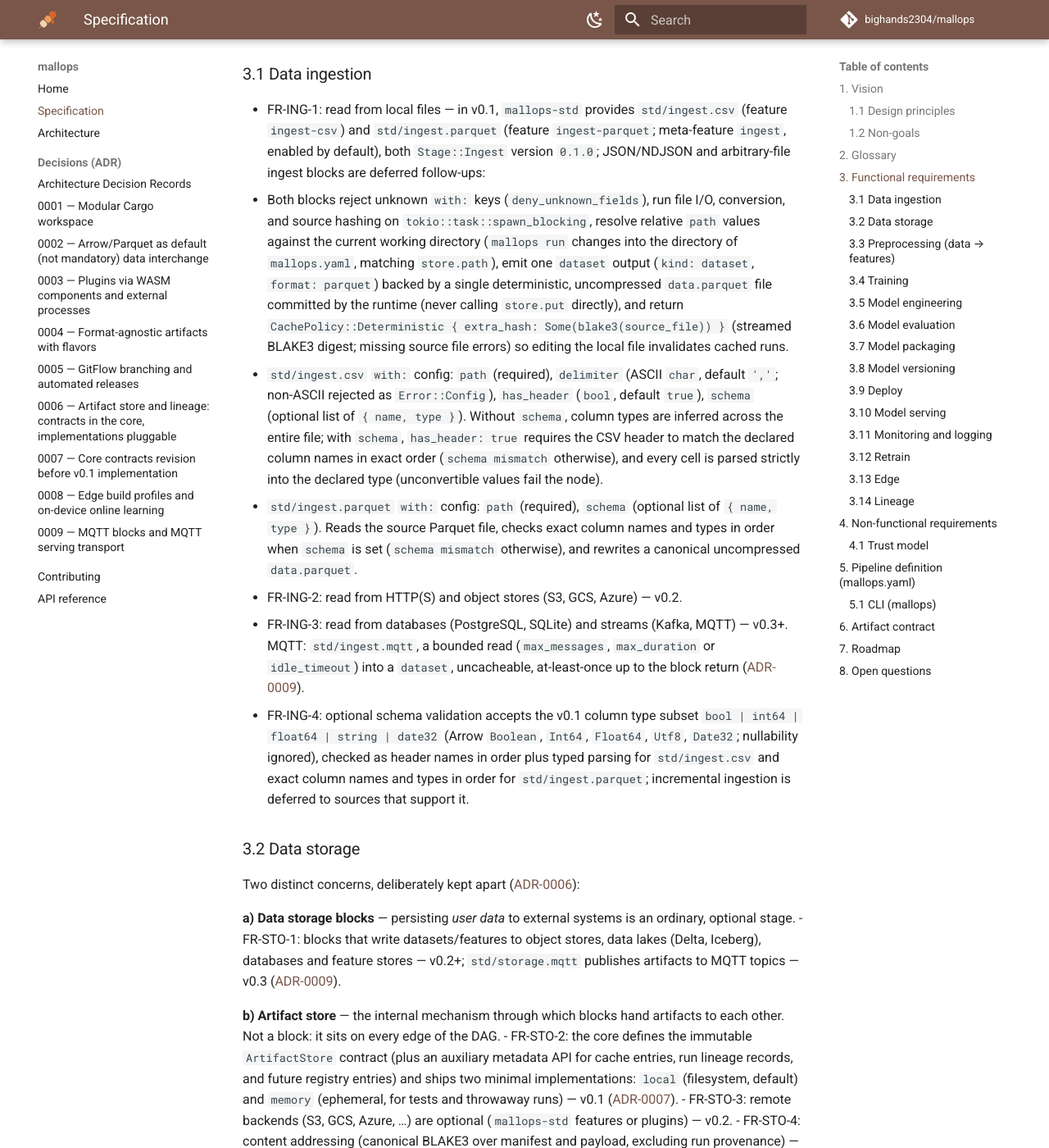
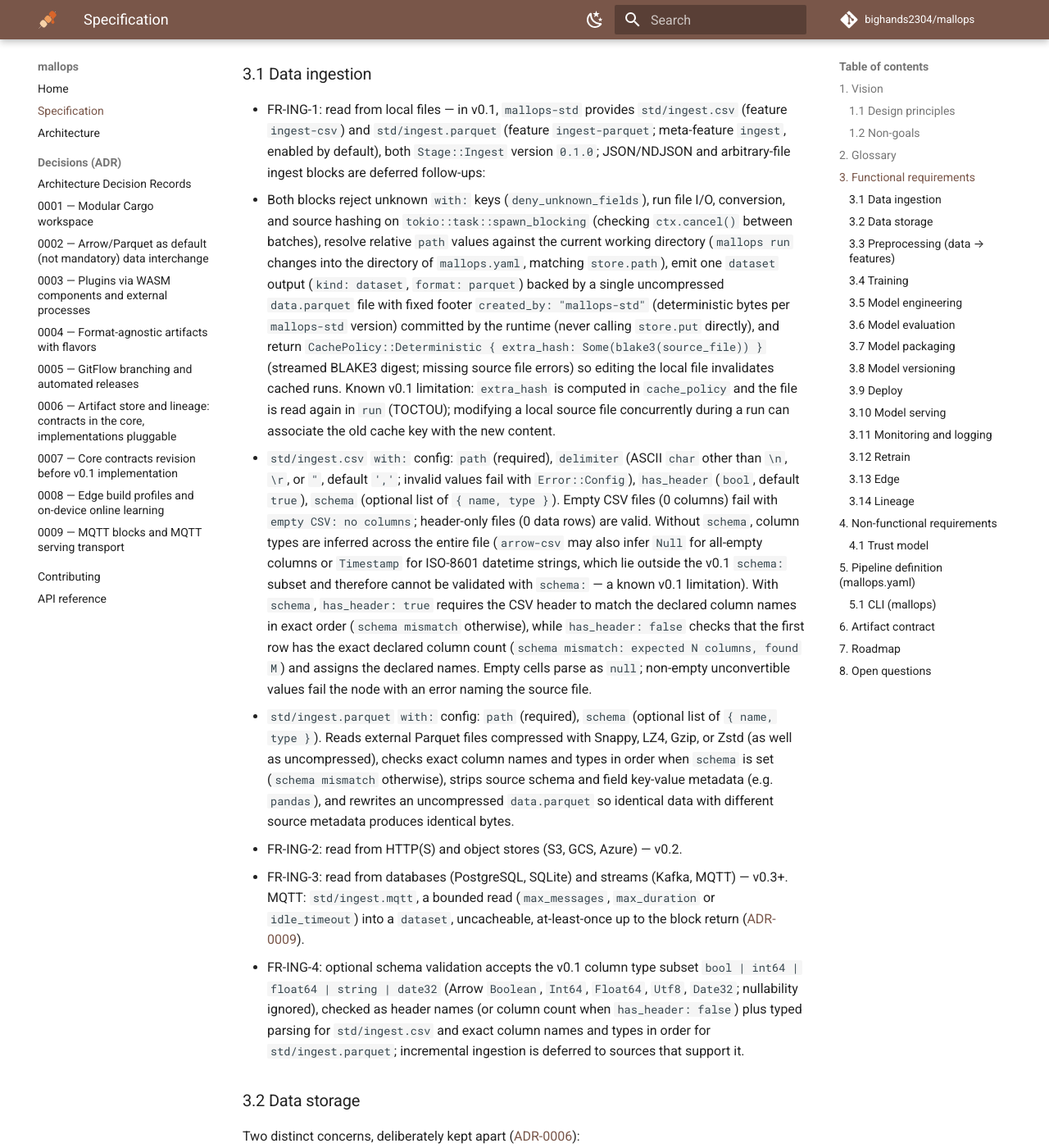
Before and after one commit to bighands2304/mallops, an MkDocs documentation site: the page built from docs/SPEC.md, in a window 1280 px wide and 1400 px high, scrolled down 2101 px. Shown: the whole window at 82% size. Built offline with MkDocs 1.6.1 and Material for MkDocs 9.7.7, drawn with Linux system fonts in a browser that asks for light colours; comment, search, counter and statistics services are not loaded; the version menu is left out; some of the changed text lies outside the part shown.

Commit message:
docs: document ingest codecs, metadata stripping and v0.1 limits (#11)
Signed-off-by: bighands2304 <61188329+bighands2304@users.noreply.github.com>

```diff
--- a/docs/SPEC.md
+++ b/docs/SPEC.md
@@ -50,12 +50,12 @@ Each stage below lists what the **standard library of blocks** (`mallops-std`) m
 
 ### 3.1 Data ingestion
 - FR-ING-1: read from local files — in v0.1, `mallops-std` provides `std/ingest.csv` (feature `ingest-csv`) and `std/ingest.parquet` (feature `ingest-parquet`; meta-feature `ingest`, enabled by default), both `Stage::Ingest` version `0.1.0`; JSON/NDJSON and arbitrary-file ingest blocks are deferred follow-ups:
-  - Both blocks reject unknown `with:` keys (`deny_unknown_fields`), run file I/O, conversion, and source hashing on `tokio::task::spawn_blocking`, resolve relative `path` values against the current working directory (`mallops run` changes into the directory of `mallops.yaml`, matching `store.path`), emit one `dataset` output (`kind: dataset`, `format: parquet`) backed by a single deterministic, uncompressed `data.parquet` file committed by the runtime (never calling `store.put` directly), and return `CachePolicy::Deterministic { extra_hash: Some(blake3(source_file)) }` (streamed BLAKE3 digest; missing source file errors) so editing the local file invalidates cached runs.
-  - `std/ingest.csv` `with:` config: `path` (required), `delimiter` (ASCII `char`, default `','`; non-ASCII rejected as `Error::Config`), `has_header` (`bool`, default `true`), `schema` (optional list of `{ name, type }`). Without `schema`, column types are inferred across the entire file; with `schema`, `has_header: true` requires the CSV header to match the declared column names in exact order (`schema mismatch` otherwise), and every cell is parsed strictly into the declared type (unconvertible values fail the node).
-  - `std/ingest.parquet` `with:` config: `path` (required), `schema` (optional list of `{ name, type }`). Reads the source Parquet file, checks exact column names and types in order when `schema` is set (`schema mismatch` otherwise), and rewrites a canonical uncompressed `data.parquet`.
+  - Both blocks reject unknown `with:` keys (`deny_unknown_fields`), run file I/O, conversion, and source hashing on `tokio::task::spawn_blocking` (checking `ctx.cancel()` between batches), resolve relative `path` values against the current working directory (`mallops run` changes into the directory of `mallops.yaml`, matching `store.path`), emit one `dataset` output (`kind: dataset`, `format: parquet`) backed by a single uncompressed `data.parquet` file with fixed footer `created_by: "mallops-std"` (deterministic bytes per `mallops-std` version) committed by the runtime (never calling `store.put` directly), and return `CachePolicy::Deterministic { extra_hash: Some(blake3(source_file)) }` (streamed BLAKE3 digest; missing source file errors) so editing the local file invalidates cached runs. Known v0.1 limitation: `extra_hash` is computed in `cache_policy` and the file is read again in `run` (TOCTOU); modifying a local source file concurrently during a run can associate the old cache key with the new content.
+  - `std/ingest.csv` `with:` config: `path` (required), `delimiter` (ASCII `char` other than `\n`, `\r`, or `"`, default `','`; invalid values fail with `Error::Config`), `has_header` (`bool`, default `true`), `schema` (optional list of `{ name, type }`). Empty CSV files (0 columns) fail with `empty CSV: no columns`; header-only files (0 data rows) are valid. Without `schema`, column types are inferred across the entire file (`arrow-csv` may also infer `Null` for all-empty columns or `Timestamp` for ISO-8601 datetime strings, which lie outside the v0.1 `schema:` subset and therefore cannot be validated with `schema:` — a known v0.1 limitation). With `schema`, `has_header: true` requires the CSV header to match the declared column names in exact order (`schema mismatch` otherwise), while `has_header: false` checks that the first row has the exact declared column count (`schema mismatch: expected N columns, found M`) and assigns the declared names. Empty cells parse as `null`; non-empty unconvertible values fail the node with an error naming the source file.
+  - `std/ingest.parquet` `with:` config: `path` (required), `schema` (optional list of `{ name, type }`). Reads external Parquet files compressed with Snappy, LZ4, Gzip, or Zstd (as well as uncompressed), checks exact column names and types in order when `schema` is set (`schema mismatch` otherwise), strips source schema and field key-value metadata (e.g. `pandas`), and rewrites an uncompressed `data.parquet` so identical data with different source metadata produces identical bytes.
 - FR-ING-2: read from HTTP(S) and object stores (S3, GCS, Azure) — v0.2.
 - FR-ING-3: read from databases (PostgreSQL, SQLite) and streams (Kafka, MQTT) — v0.3+. MQTT: `std/ingest.mqtt`, a bounded read (`max_messages`, `max_duration` or `idle_timeout`) into a `dataset`, uncacheable, at-least-once up to the block return ([ADR-0009](adr/0009-mqtt-blocks-and-serve-transport.md)).
-- FR-ING-4: optional schema validation accepts the v0.1 column type subset `bool | int64 | float64 | string | date32` (Arrow `Boolean`, `Int64`, `Float64`, `Utf8`, `Date32`; nullability ignored), checked as header names in order plus typed parsing for `std/ingest.csv` and exact column names and types in order for `std/ingest.parquet`; incremental ingestion is deferred to sources that support it.
+- FR-ING-4: optional schema validation accepts the v0.1 column type subset `bool | int64 | float64 | string | date32` (Arrow `Boolean`, `Int64`, `Float64`, `Utf8`, `Date32`; nullability ignored), checked as header names (or column count when `has_header: false`) plus typed parsing for `std/ingest.csv` and exact column names and types in order for `std/ingest.parquet`; incremental ingestion is deferred to sources that support it.
 
 ### 3.2 Data storage
 Two distinct concerns, deliberately kept apart ([ADR-0006](adr/0006-store-and-lineage-contracts.md)):
@@ -277,7 +277,7 @@ Per-run provenance (`run`, `node`) is **not** part of `manifest.json`; it is rec
 
 | `kind` | Typical `format` values | Notes |
 |---|---|---|
-| `dataset` | `parquet`, `arrow-ipc`, `csv`, `json`, `images`, `tfrecord`, any | Arrow/Parquet is the interchange default for std blocks only ([ADR-0002](adr/0002-arrow-default-interchange.md)): `std/ingest.*` emit `format: parquet` with a single deterministic, uncompressed `payload/data.parquet` file |
+| `dataset` | `parquet`, `arrow-ipc`, `csv`, `json`, `images`, `tfrecord`, any | Arrow/Parquet is the interchange default for std blocks only ([ADR-0002](adr/0002-arrow-default-interchange.md)): `std/ingest.*` emit `format: parquet` with a single uncompressed `payload/data.parquet` file (`created_by: "mallops-std"`, deterministic per `mallops-std` version, source schema metadata stripped) |
 | `features` | as dataset | preprocessed feature splits |
 | `transform` | `json`, `bin`, `pickle`, any | fitted preprocessor (scaler, imputer, encoder…) reused by `package` and `serve` |
 | `model` | `onnx`, `safetensors`, `torchscript`, `pickle`, `joblib`, `gguf`, `xgboost-json`, `savedmodel`, any | `flavor` selects the predictor |
```
Also changed, not shown: docs/ARCHITECTURE.md (+2 -2 lines).
